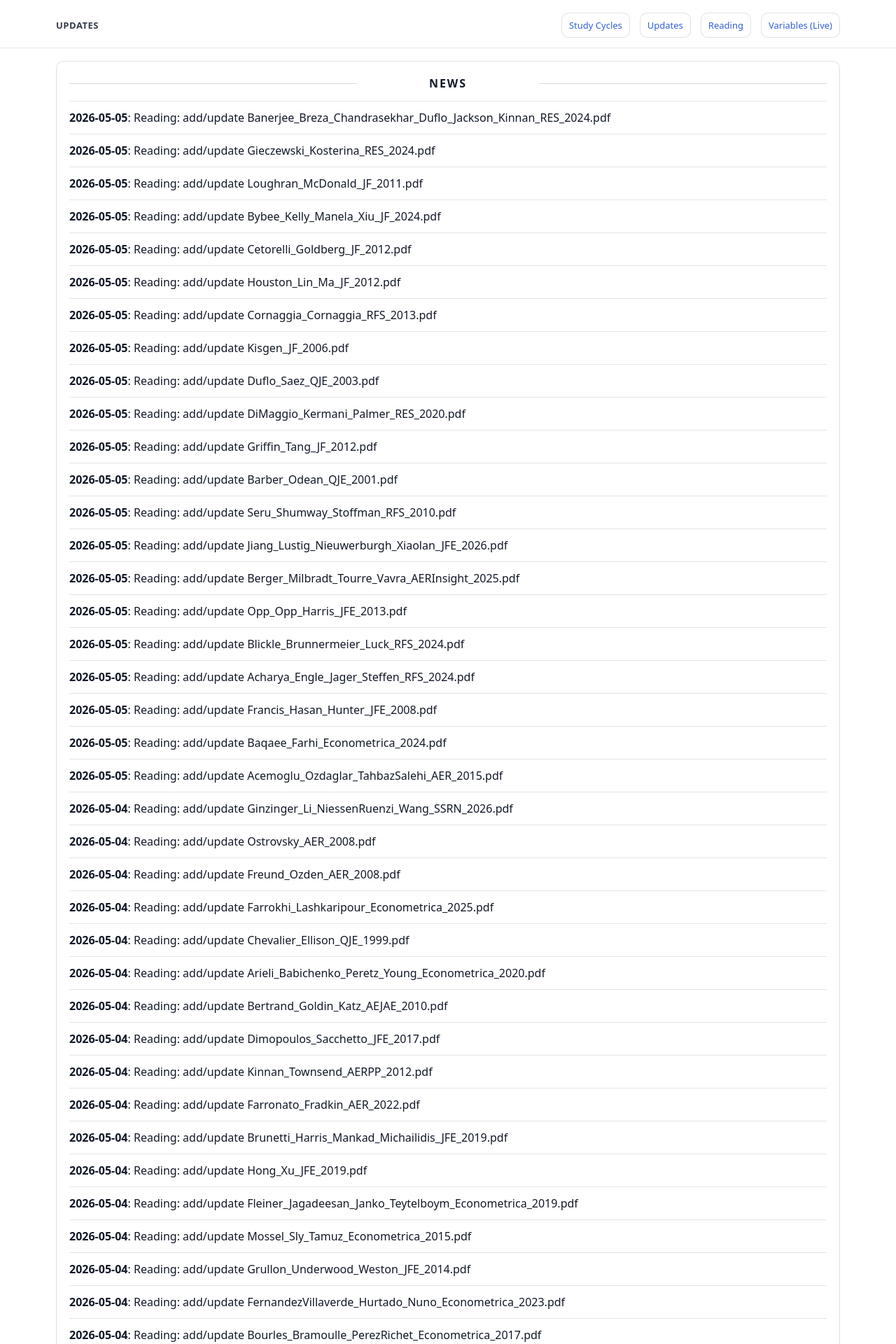
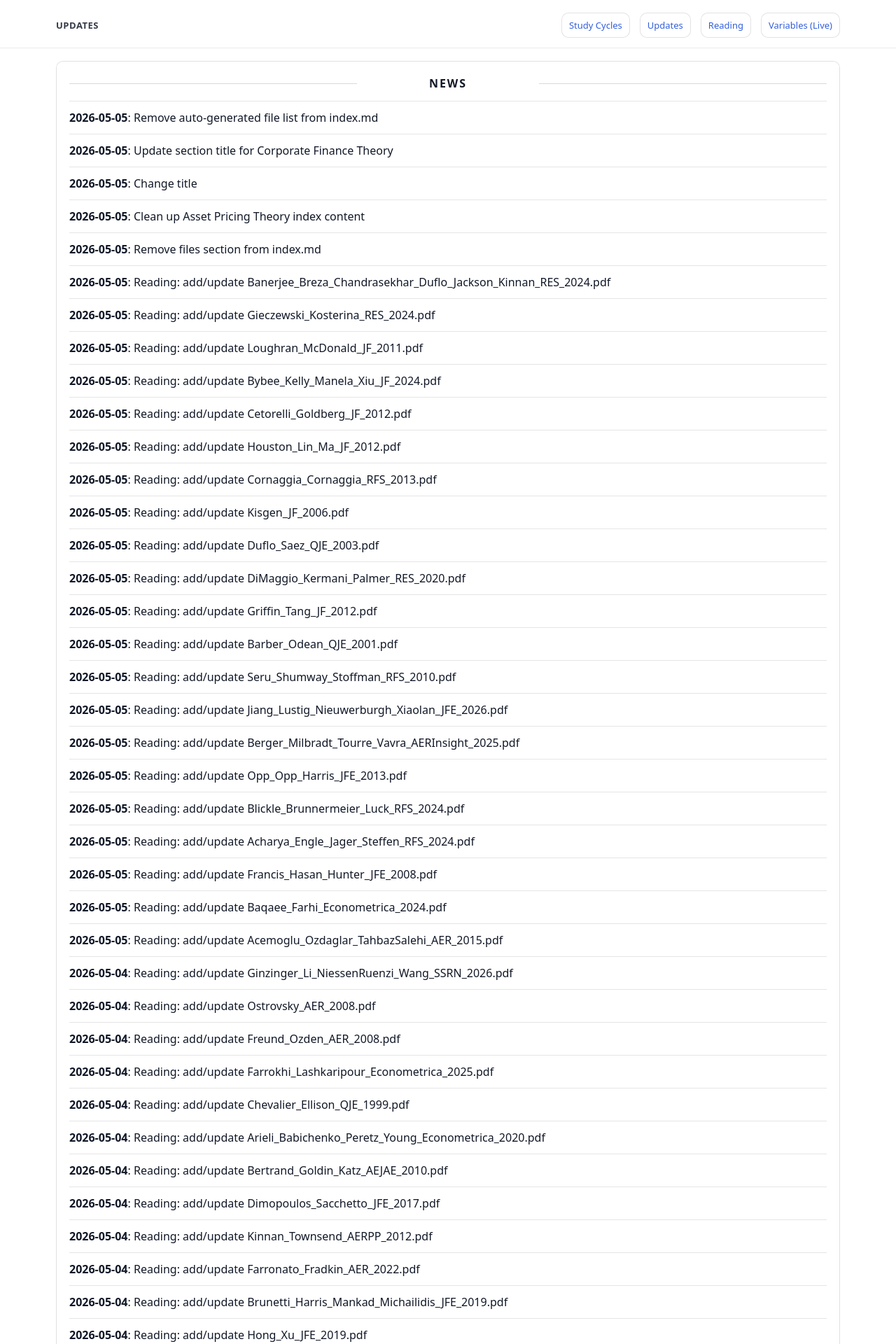
Before and after one commit to yaxinzn/study-archive, a Jekyll site: the page built from updates/index.md, in a window 1280 px wide. Shown: the top 1920 px of the page at 70% size. Built offline with Jekyll 4.4.1, drawn with Linux system fonts in a browser that asks for light colours; some of the changed text lies outside the part shown.

Commit message:
chore: update NEWS feed

```diff
--- a/_data/news.yml
+++ b/_data/news.yml
@@ -1,4 +1,19 @@
 # Auto-generated update history (sorted newest -> oldest). Do not edit manually.
+- ts: "1777980780"
+  date: "2026-05-05"
+  title: "Remove auto-generated file list from index.md"
+- ts: "1777980742"
+  date: "2026-05-05"
+  title: "Update section title for Corporate Finance Theory"
+- ts: "1777980713"
+  date: "2026-05-05"
+  title: "Change title"
+- ts: "1777980680"
+  date: "2026-05-05"
+  title: "Clean up Asset Pricing Theory index content"
+- ts: "1777980658"
+  date: "2026-05-05"
+  title: "Remove files section from index.md"
 - ts: "1777976845"
   date: "2026-05-05"
   title: "Reading: add/update Banerjee_Breza_Chandrasekhar_Duflo_Jackson_Kinnan_RES_2024.pdf"
```
